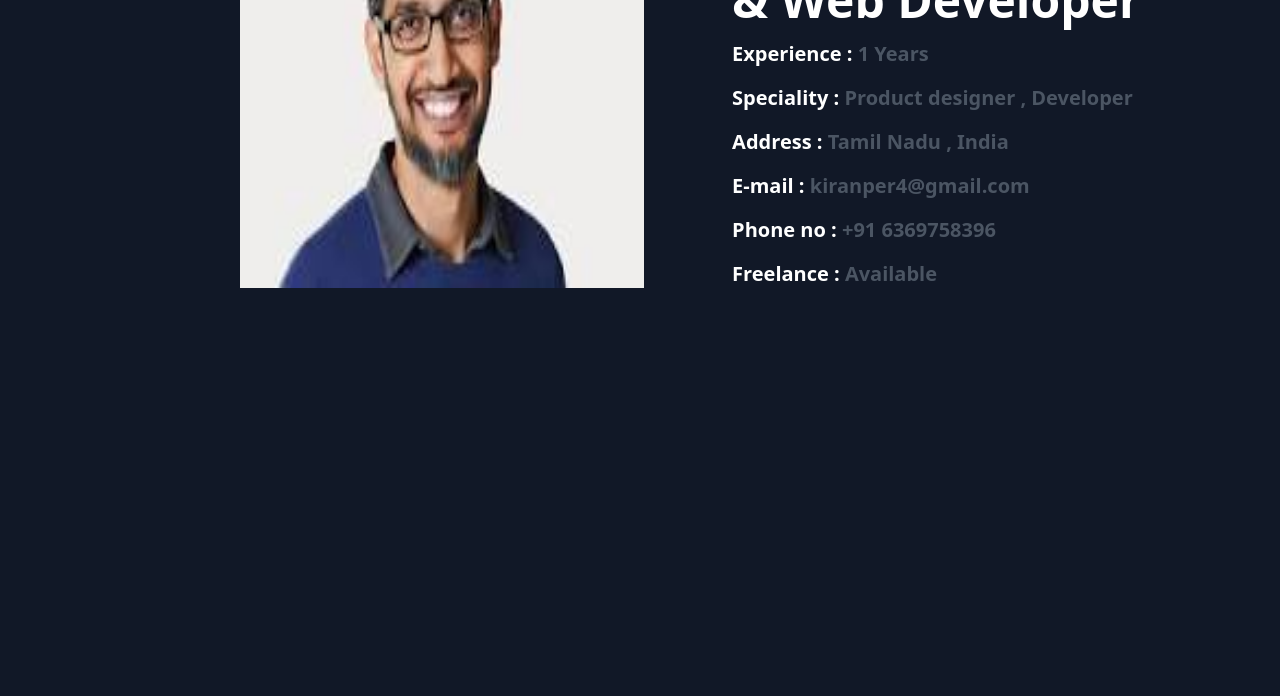
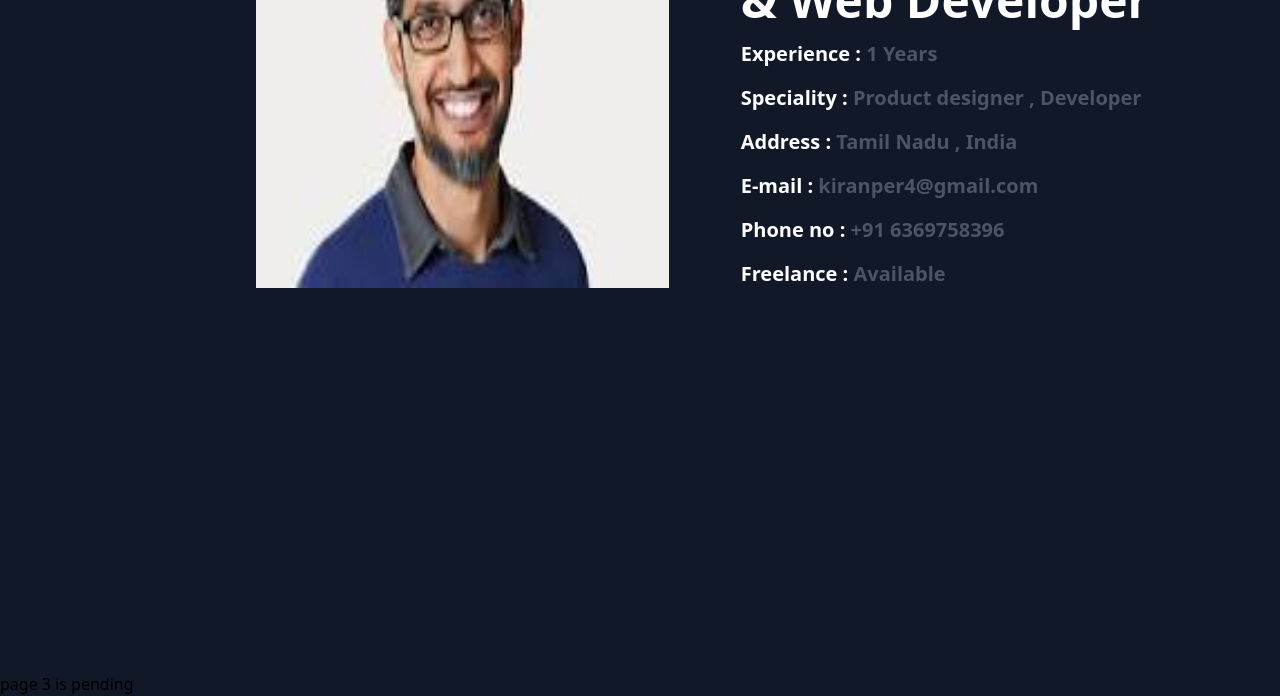
Before and after one commit to krnkiran22/Sample-portfolio, a website: page index.html in a window 1280 px wide. Shown: the part 750-1446 px from the top of the page. Before the commit the page ends 1422 px from the top, so only its background shows below. Drawn offline with nearby package versions, Linux system fonts and the light colour scheme.

Commit message:
pendingpg3

```diff
--- a/index.html
+++ b/index.html
@@ -70,7 +70,7 @@
 
         <div>
 
-             <img src="./images (1).jpg"  class=" h-full w-full ml-60">
+             <img src="./images (1).jpg"  class=" h-full w-full ml-64">
         </div>
         <div class=" mt-8 ml-10 " >
             <h1 class="font-semibold text-white text-5xl" >I am a Product <span class="font-semibold text-blue-500">Designer</span></h1>
@@ -84,6 +84,9 @@
         </div>
      </div>
 
+     <div>
+         <h1>page 3 is pending</h1>
+     </div>
         </main>
 
 
```
